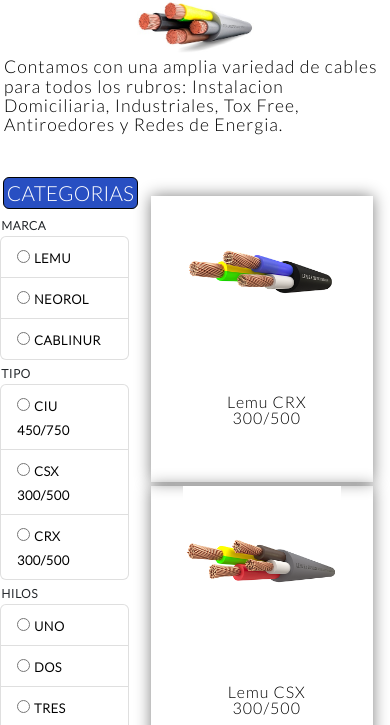
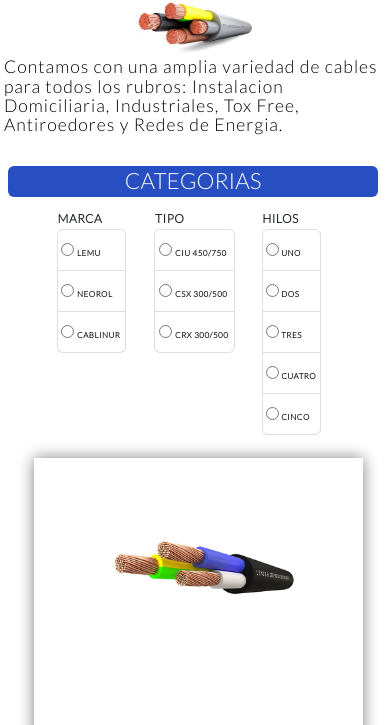
Before and after one commit to doliari/MundoElectrico, a website: page Paginas/cables.html in a window 390 px wide. Shown: the part 117-842 px from the top of the page. Drawn offline with nearby package versions, Linux system fonts and the light colour scheme.

Commit message:
Commit_08082022

```diff
--- a/Paginas/cables.html
+++ b/Paginas/cables.html
@@ -71,9 +71,8 @@
             <p class="pCategorias">Contamos con una amplia variedad de cables para todos los rubros: Instalacion Domiciliaria, Industriales, Tox Free, Antiroedores y Redes de Energia.</p>
         </div>
         <section class="sectionCategorias">
-        <section>
+        <div>
             <h2>CATEGORIAS</h2>
-
             <ul class="listaCategorias">
                 <li><a>MARCA</a>
                   <ul class="list-group">
@@ -99,7 +98,7 @@
                  </ul>
                 </li>
             </ul>
-          </section>
+          </div>
 
         <div class="container">
             <div class="row">
--- a/scss/_categorias.scss
+++ b/scss/_categorias.scss
@@ -1,17 +1,20 @@
 /* Estilo listas categorias */
 .sectionCategorias {
-    display: flex;
-    margin-top: 40px;
+    display: inline-block;
+    margin-top: 20px;
+    width: 100%;
 }
 .sectionCategorias h2 {
     color: map-get($colores , color-secundario );
-    margin: 5%;
-    border: solid 1px black;
-    width: 105%;
+    margin-top: 2%;
+    margin-bottom: 2%;
+    padding-top: 0.5%;
+    padding-bottom: 0.5%;
+    width: 95%;
     border-radius: 6px;
     background-color: map-get($colores, color-principal );
-    padding: 2%;
-    font-size: 130%;
+    text-align: center;
+    font-size: 140%;
 }
 
 
@@ -24,24 +27,35 @@
 
 .listaCategorias {
     list-style-type: none;
-    margin-left: 5%;
+    margin: 0 auto;
     padding: 0%;
-
+    width: 95%;
+    display: inline-flex;
+    justify-content:center;
 }
 
-.listaCategorias .list-group .list-group-item a {
-    font-size: 80%;
-    font-family: $fuente-principal;
-    color: map-get($colores, "color-terciario");
+.listaCategorias li {
+    padding-left: 5%;
+    padding-right: 5%;
 }
 
 .listaCategorias li a{
     font-family: $fuente-principal;
     color: map-get($colores, "color-terciario");
     letter-spacing: 1px;
-    font-size: 20px;
+    font-size: 120%;
     font-weight: 1000;
     margin-left: 1%;
+}
+
+.listaCategorias .list-group {
+    width: 120%;
+}
+
+.listaCategorias .list-group .list-group-item a {
+    font-size: 90%;
+    font-family: $fuente-principal;
+    color: map-get($colores, "color-terciario");
 }
 
 /* Estilo imagenes categorias y quienes somos */
@@ -55,6 +69,10 @@
 }
 
 .container {
+    margin-top: 5%;
+}
+
+.container .row {
     margin: 5%;
 }
 .container .row .col-sm {
@@ -65,5 +83,5 @@
 
 .container .row .col-sm img {
     margin: 0 auto;
-    padding-left: 10%;
+    padding: 5%;
 }
--- a/scss/_index.scss
+++ b/scss/_index.scss
@@ -42,14 +42,11 @@
 .carousel-item  {
     height: 500px;
     width: 80%;
-    /* border: solid 1px black; */
-    /* box-shadow: 0 0 15px map-get($colores, color-cuaternario); */
     align-items: center;
 
     img {
         height: 300px;
         object-fit: contain;
-       /*  box-shadow: 0 0 15px map-get($colores, color-cuaternario); */
     }
 
 }
@@ -58,7 +55,6 @@
 .mapa {
     border: solid 1px black;
     width: 100%;
-    margin: 1%;
 }
 
 .h3Ubicacion {
@@ -71,18 +67,20 @@
 
 .mb-3 {
     margin-left: 1%;
-    width: 100%;
+    width: 95%;
 }
 
 .divUbicacion {
     display:inline-block;
     width: 48%;
     padding: 2%;
+    margin: 0.5%;
+
 }
 
 .divContacto {
     display: inline-block;
     width: 48%;
     padding: 2%;
-
+    margin: 0.5%;
 }
--- a/scss/_mediaQueries.scss
+++ b/scss/_mediaQueries.scss
@@ -43,6 +43,13 @@
         line-height: 10px;
         letter-spacing: 1px;
         font-size: 12px;
+    }
+
+    .container .row .col-sm img {
+        margin: 0 auto;
+        padding-top: 5%;
+        padding-bottom: 1%;
+        padding-left: 20%;
     }
 
     .h3Ubicacion {
@@ -140,7 +147,13 @@
    .mb-3 {
         width: 99%;
     }
+    .divUbicacion {
+        width: 98%;
+    }
 
+    .divContacto {
+        width: 98%;
+    }
     .listaContacto li {
         font-size: 90%;
     }
@@ -165,8 +178,15 @@
 
     .listaCategoriasOpciones li a{
         letter-spacing: 0.5%;
-        font-size: 75%;
+        font-size: 70%;
         font-weight: 100;
+
+    }
+    .listaCategorias .list-group .list-group-item a {
+        font-size: 50%;
+    }
+    .listaCategorias .list-group {
+        width: 115%;
     }
 }
 
@@ -192,6 +212,13 @@
         height: 100%;
         margin-left: 20%;
     }
+    /* .divUbicacion {
+        width: 98%;
+    }
+
+    .divContacto {
+        width: 98%;
+    } */
 
     /* Estilo del footer */
     .piePagina {
@@ -240,4 +267,5 @@
         font-size: 75%;
         font-weight: 100;
     }
+
 }
```
Also changed, not shown: Paginas/canalizaciones.html (+2 -2 lines), Paginas/herramientas.html (+2 -2 lines), Paginas/interruptores.html (+2 -2 lines), index.html (+0 -1 lines), package.json (+232 -2 lines), Imagenes/carrousel/cablesDos.jpg (deleted), css/main.css.
